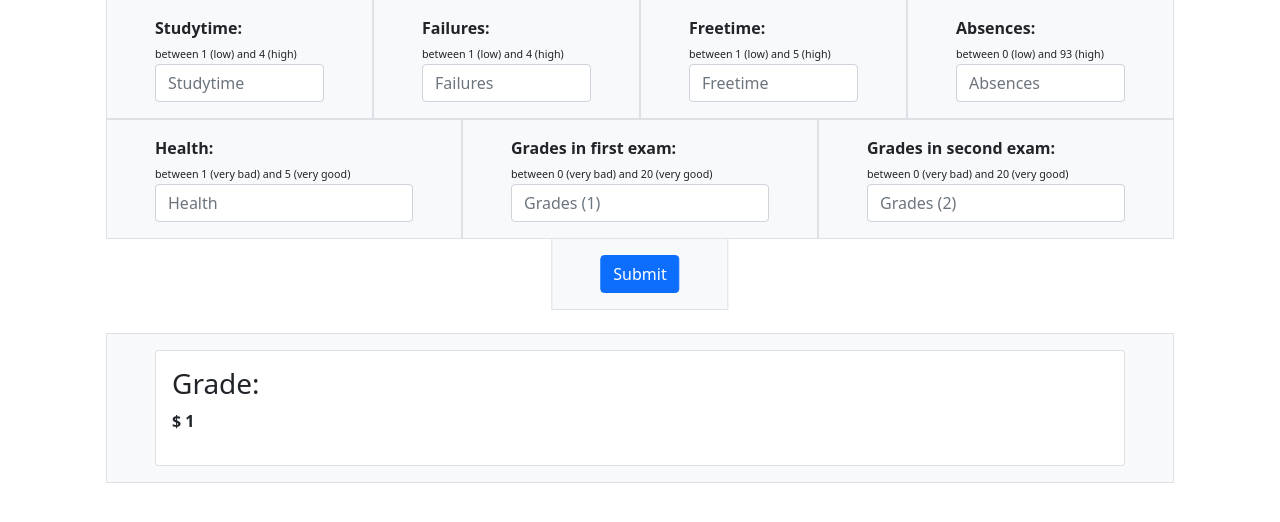
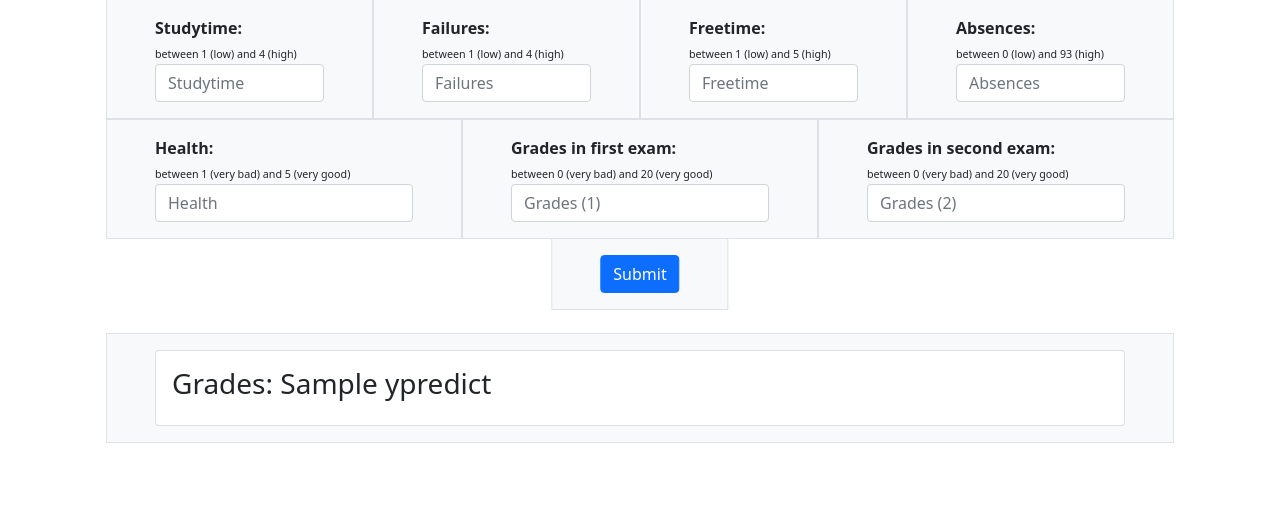
Before and after one commit to sushant822/sutdent_grade, a Flask app: template templates/index.html in a window 1280 px wide. Shown: the part 57-579 px from the top of the page. Run offline with Flask 2, Linux system fonts and the light colour scheme; the template is opened without the code that fills it: most values are stand-ins (such as "Sample title", 1, 10 or a date in 2020).

Commit message:
Update index.html

```diff
--- a/templates/index.html
+++ b/templates/index.html
@@ -94,9 +94,12 @@
         <div class="row mx-lg-n5">
           <div class="col py-3 px-lg-5 border bg-light"><div class="card">
             <div class="card-body">
+              <h3>Grades: {{Ypredict}}</h3>
+              <!--
               <h3>Grade: {% for item in Ypredict %}</h3>
                   <p><strong>$ {{item[0]}}</strong></p>
                   {% endfor %}
+                  -->
             </div>
           </div></div>
         </div>
```
